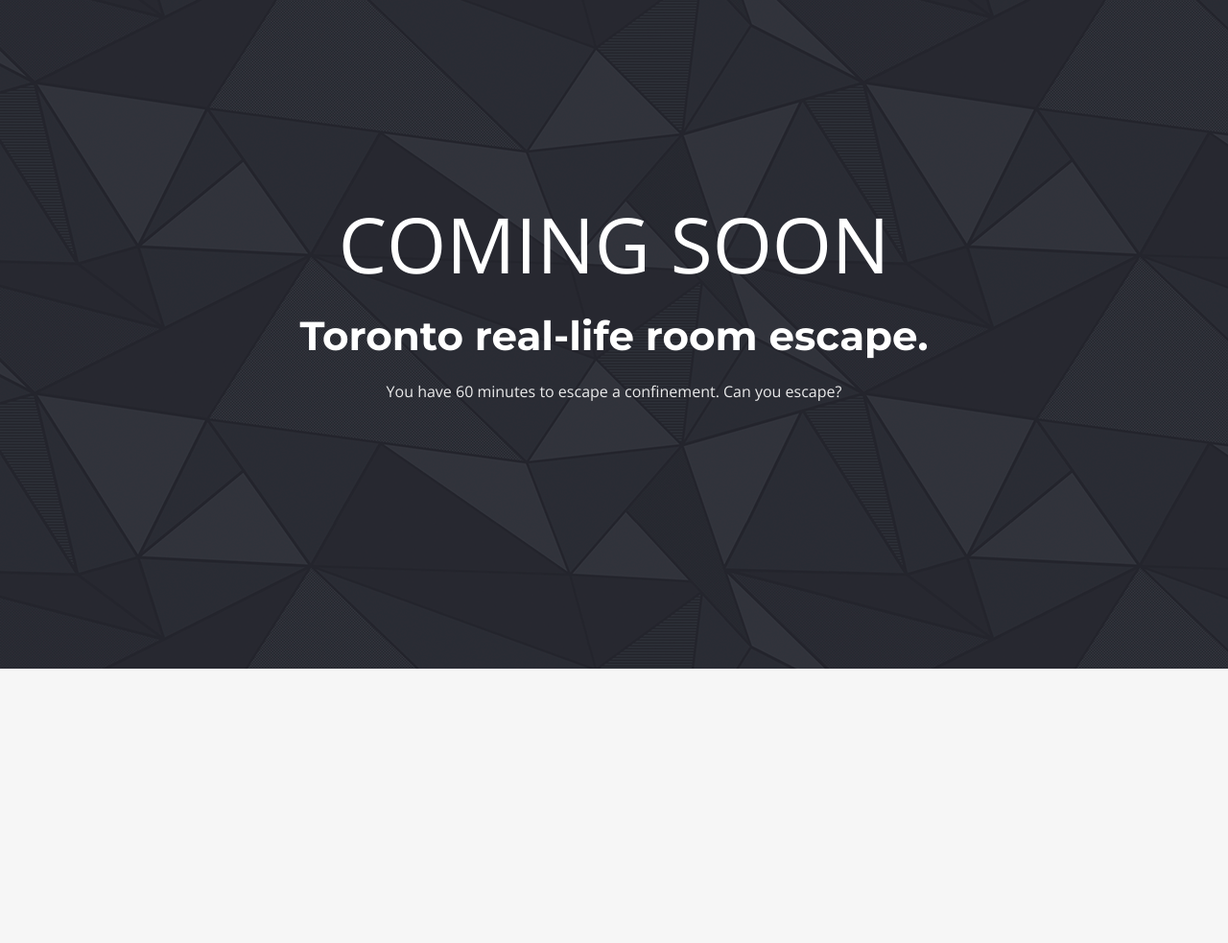
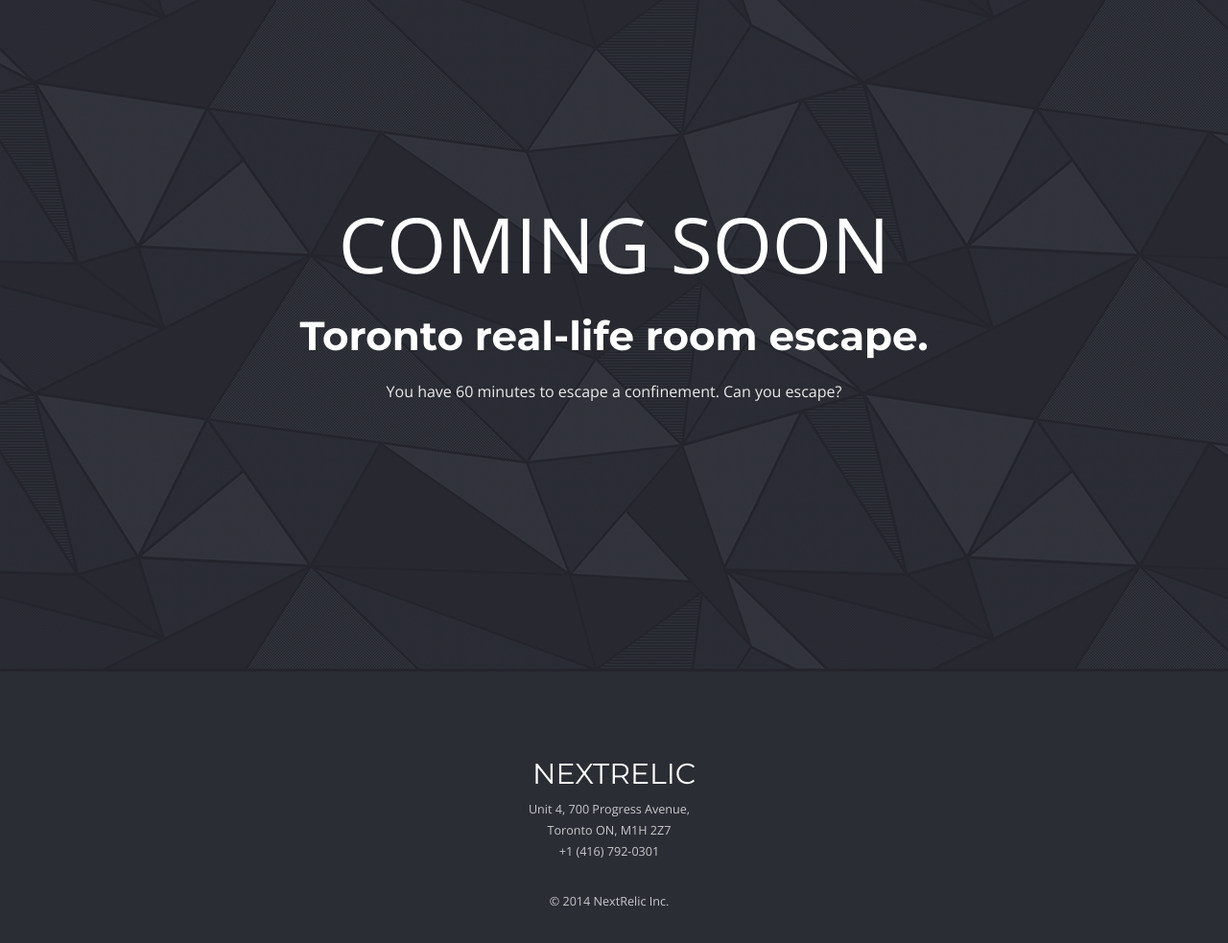
Before and after one commit to Elesant/nextrelic, a plain HTML site: page _site/index.html in a window 1280 px wide. Shown: the part 103-1086 px from the top of the page at 96% size. Before the commit the page ends 800 px from the top, so only its background shows below. Drawn offline with nearby package versions, Linux system fonts and the light colour scheme.

Commit message:
Added footer.

```diff
--- a/_site/css/theme.css
+++ b/_site/css/theme.css
@@ -371,7 +371,7 @@ blockquote {
   text-transform: uppercase;
 }
 .cbp-af-header {
-  position: fixed;
+  position: absolute;
   top: 0;
   left: 0;
   width: 100%;
@@ -2028,6 +2028,7 @@ footer.footer {
   background: #2b2d35;
   padding: 5em 0;
   color: white;
+  border-top: #24242C 3px solid;
 }
 footer.footer .footer-logo {
   padding: 0 1em;
--- a/_site/index.html
+++ b/_site/index.html
@@ -91,6 +91,24 @@
         </div>
     </div>
 
+    <!-- Footer
+    ================================================== -->
+    <footer id="contact" class="footer">
+
+      <div class="container">
+        <div class="row">
+          <div class="col-lg-12">
+            <div class="footer-logo" style="margin: 0 auto; text-align: center;">
+              <h2>NextRelic</h2>
+              <p>Unit 4, 700 Progress Avenue,<br />Toronto ON, M1H 2Z7<br>+1 (416) 792-0301</p>
+              <br>
+              <p class="muted">&copy; 2014 NextRelic Inc.</p>
+            </div>
+          </div>
+        </div>
+      </div>
+
+    </footer>
 
     <!-- Bootstrap core JavaScript
     ================================================== -->
--- a/_site/js/cbpAnimatedHeader.min.js
+++ b/_site/js/cbpAnimatedHeader.min.js
@@ -8,4 +8,4 @@
  * Copyright 2013, Codrops
  * http://www.codrops.com
  */
-var cbpAnimatedHeader=(function(){var b=document.documentElement,g=document.querySelector(".cbp-af-header"),e=false,a=300;function f(){window.addEventListener("scroll",function(h){if(!e){e=true;setTimeout(d,250)}},false)}function d(){var h=c();if(h>=a){classie.add(g,"cbp-af-header-shrink")}else{classie.remove(g,"cbp-af-header-shrink")}e=false}function c(){return window.pageYOffset||b.scrollTop}f()})();
+//var cbpAnimatedHeader=(function(){var b=document.documentElement,g=document.querySelector(".cbp-af-header"),e=false,a=300;function f(){window.addEventListener("scroll",function(h){if(!e){e=true;setTimeout(d,250)}},false)}function d(){var h=c();if(h>=a){classie.add(g,"cbp-af-header-shrink")}else{classie.remove(g,"cbp-af-header-shrink")}e=false}function c(){return window.pageYOffset||b.scrollTop}f()})();
```
